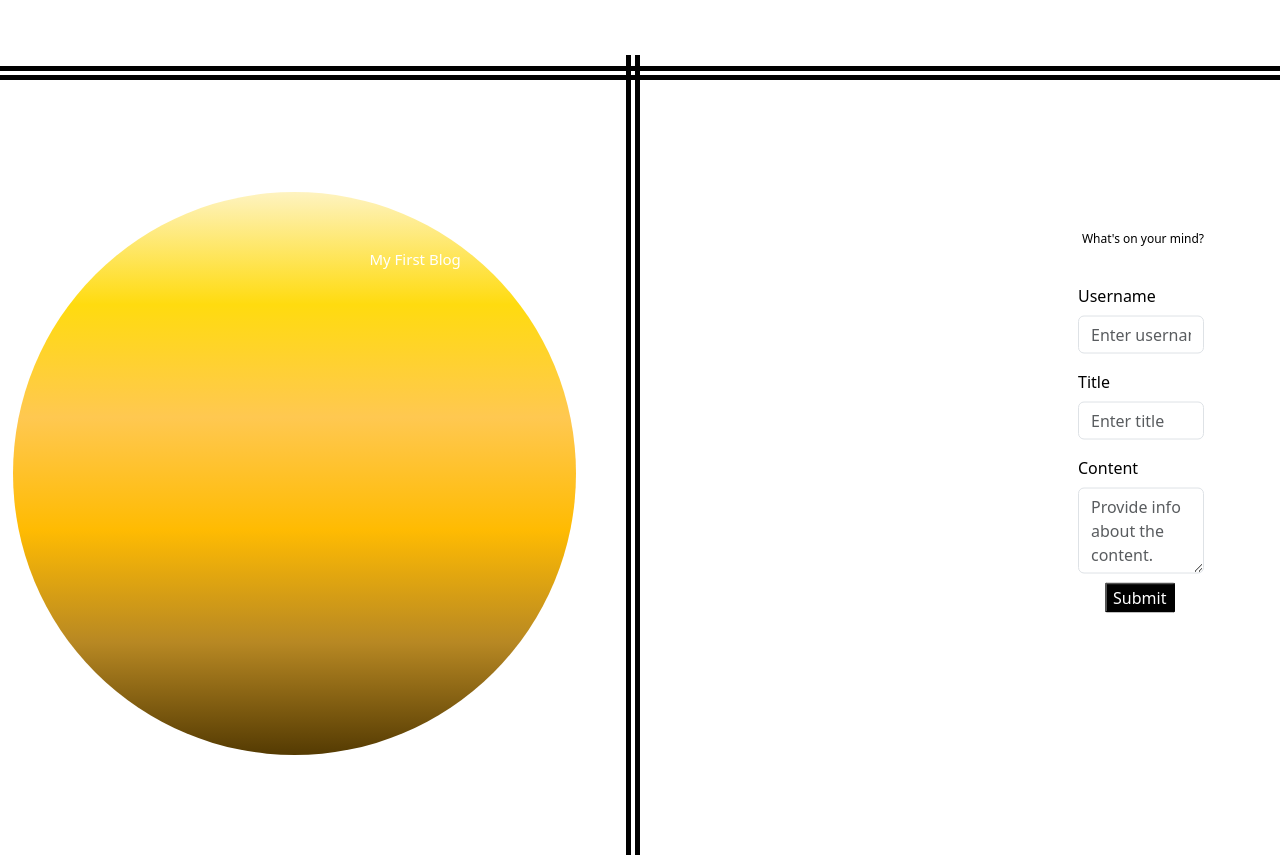
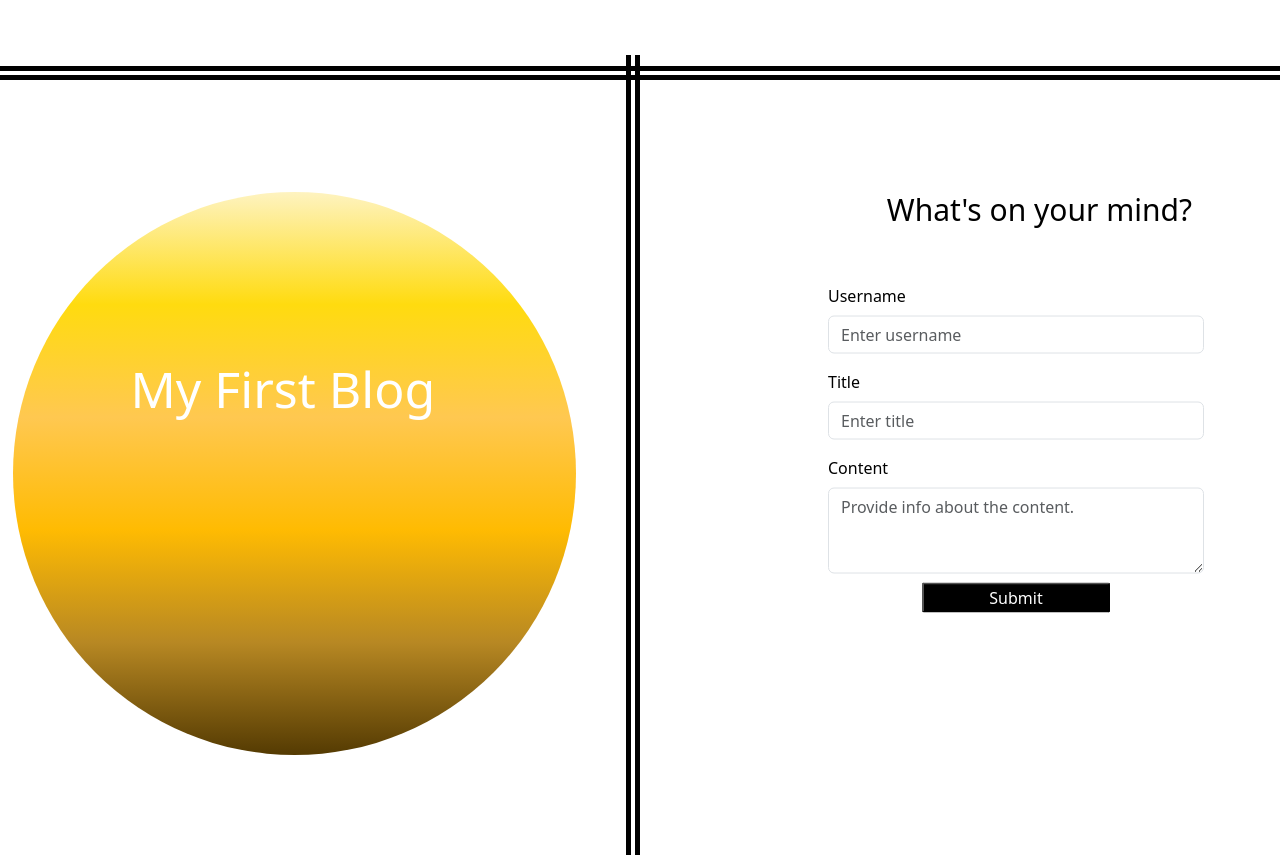
Before and after one commit to ajgarza27/Personal-Blog-Module-4, a plain HTML site: page index.html in a window 1280 px wide. Drawn offline with nearby package versions, Linux system fonts and the light colour scheme.

Commit message:
finalizing index.css styling

```diff
--- a/assets/css/index.css
+++ b/assets/css/index.css
@@ -69,3 +69,130 @@ h2 {
     width:47%;
     height: 30px;
 }
+
+@media screen and (min-width: 360px){
+
+    h2 {
+        font-size: 4vw;
+        right: 6%;
+    }
+
+    }
+    @media  screen and (min-width: 405px) {
+        .blogText{
+            font-size: 24px;
+            right: 60%;
+            top: 32%;
+        }
+    }
+
+    @media  screen and (min-width: 455px) {
+        h2 {
+            top: -20%;
+        }
+
+        .blogText{
+            right: 64%;
+            top: 33%;
+        }
+
+        .form-container {
+            width: 200px;
+        }
+    }
+
+    @media screen and (min-width: 600px){
+        h2 {
+            font-size: 30px;
+            top: -25%;
+        }
+
+        .blogCircle {
+            margin-left: 1.5%;
+        }
+        .blogText {
+            font-size: 30px;
+            right: 65%;
+            top: 38%;
+        }
+
+        .form-container {
+            width: 250px;
+        }
+    }
+
+    @media  screen and (min-width: 760px) {
+
+        .blogText{
+            font-size: 40px;
+            right: 65%;
+            top: 41%;
+        }
+
+        .form-container {
+            width: 300px;
+        }
+
+    }
+
+    @media  screen and (min-width: 950px) {
+        .blogText{
+            font-size: 50px;
+            right: 66%;
+            top: 44%;
+        }
+
+        .form-container {
+            width: 350px;
+        }
+    }
+
+    @media screen and (min-width: 1100px){
+        h2 {
+            font-size: 30px;
+            top: -30%;
+        }
+
+        .form-container {
+            width: 400px;
+        }
+    }
+
+    @media screen and (min-width: 1260px){
+        .blogText{
+            font-size: 50px;
+            right: 66%;
+            top: 44%;
+        }
+    }
+    @media  screen and (min-width: 1400px) {
+
+        .blogText{
+            right: 63%;
+            top: 42%;
+        }
+
+        .blogCircle {
+            padding: 20pc;
+            right: 53%;
+            top:17%;
+        }
+
+        .form-container {
+            width: 500px;
+        }
+
+    }
+
+    @media  screen and (min-width: 1600px) {
+
+        .blogCircle {
+            padding: 20pc;
+            right: 53%;
+            top:17%;
+        }
+
+        .form-container {
+            width: 550px;
+        }
+    }
```
